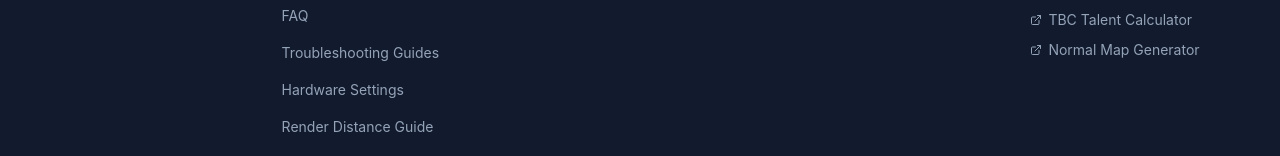
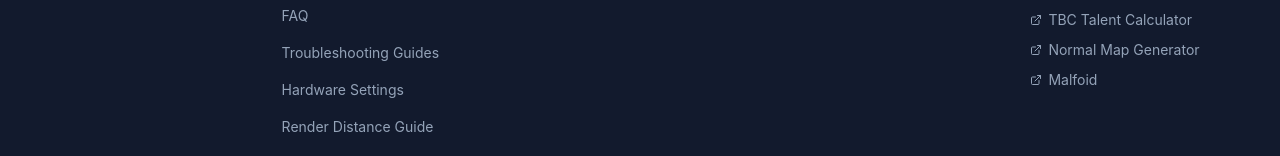
Before and after one commit to richardharmer/Distant-Horizons-Guide, a Next.js app: page / in a window 1280 px wide. Shown: the part 3028-3184 px from the top of the page. Built offline with nearby package versions, Linux system fonts and the light colour scheme.

Commit message:
Update Footer.tsx

```diff
--- a/src/components/Footer.tsx
+++ b/src/components/Footer.tsx
@@ -96,6 +96,7 @@ export default function Footer() {
                             <li><a href="https://animepfp.app/" target="_blank" rel="noopener noreferrer" className="flex items-center gap-1.5 text-sm text-text-muted hover:text-primary transition-colors"><ExternalLink className="w-3 h-3" /> Anime PFP</a></li>
                             <li><a href="https://tbctalentcalculator.net/" target="_blank" rel="noopener noreferrer" className="flex items-center gap-1.5 text-sm text-text-muted hover:text-primary transition-colors"><ExternalLink className="w-3 h-3" /> TBC Talent Calculator</a></li>
                             <li><a href="https://normalmapgenerator.io/" target="_blank" rel="noopener noreferrer" className="flex items-center gap-1.5 text-sm text-text-muted hover:text-primary transition-colors"><ExternalLink className="w-3 h-3" /> Normal Map Generator</a></li>
+                            <li><a href="https://malfoid.com/" target="_blank" rel="noopener noreferrer" className="flex items-center gap-1.5 text-sm text-text-muted hover:text-primary transition-colors"><ExternalLink className="w-3 h-3" /> Malfoid</a></li>
                         </ul>
                     </div>
                 </div>
```
